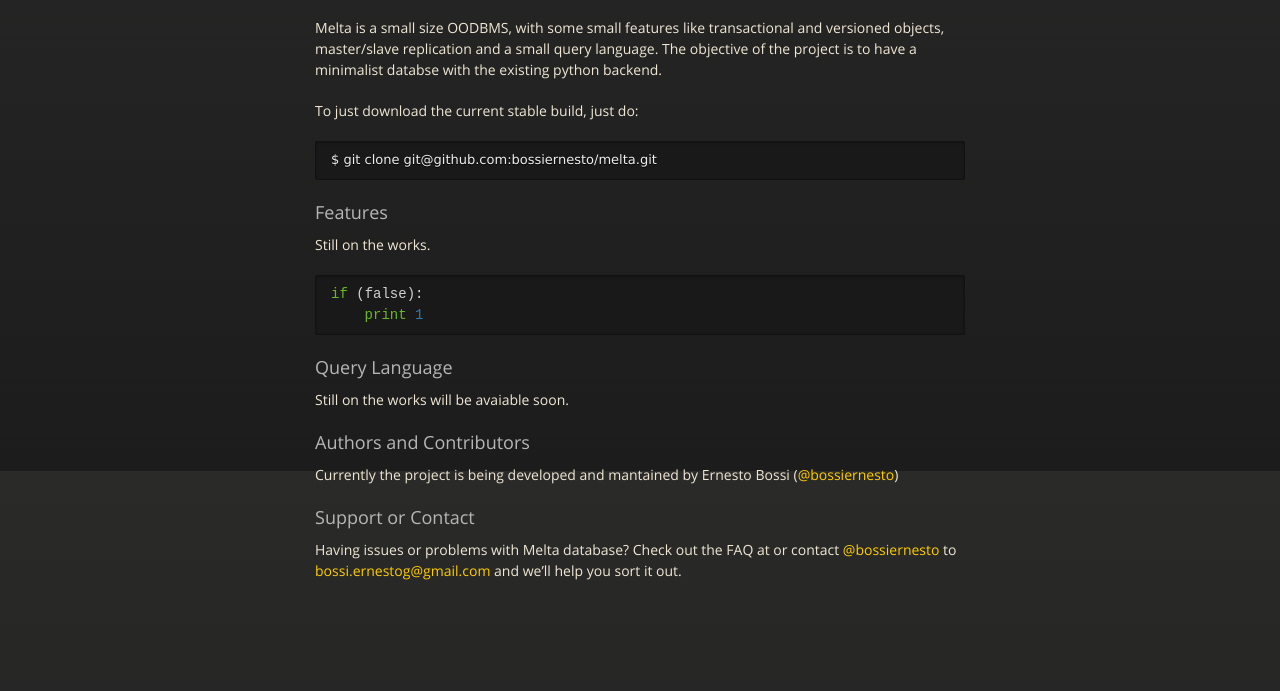
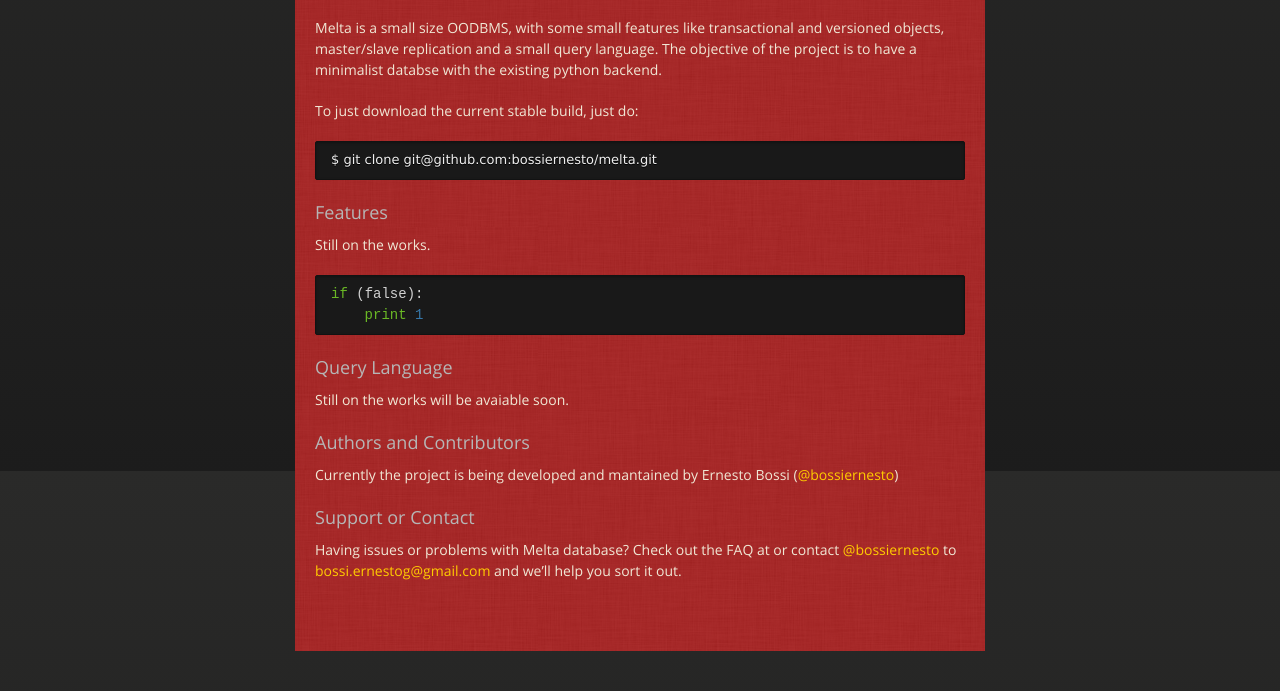
Before and after one commit to bossiernesto/melta-prototype-python, a plain HTML site: page index.html in a window 1280 px wide. Shown: the part 329-1020 px from the top of the page. Drawn offline with nearby package versions, Linux system fonts and the light colour scheme.

Commit message:
added new background to webpage

```diff
--- a/stylesheets/styles.css
+++ b/stylesheets/styles.css
@@ -609,6 +609,7 @@ strong {
   margin: 0 auto;
   position: relative;
   padding: 0 20px;
+  background: url("../images/bg-main.png") #a61717;
 }
 
 section img {
```
Also changed, not shown: images/bg-main.png (added).
